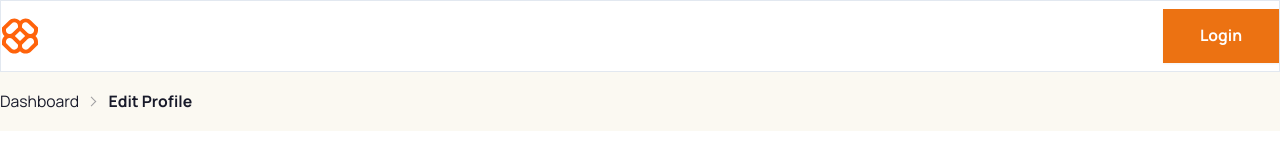
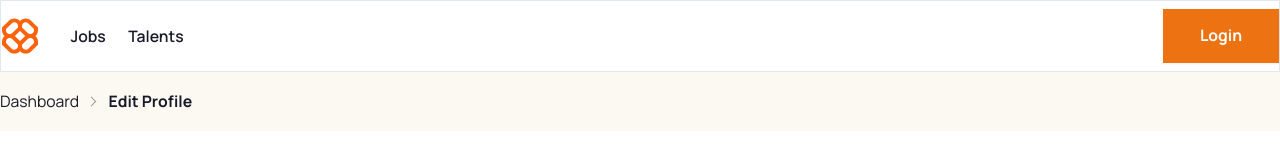
Before and after one commit to arjunkdot/cyb-hackathon, a Next.js app: page /dashboard/profile in a window 1280 px wide. Shown: the top 160 px of the page. Built offline with nearby package versions, Linux system fonts and the light colour scheme; no server answers; the database is empty.

Commit message:
fix: inifinite request issue

```diff
--- a/app/components/navigation/header.tsx
+++ b/app/components/navigation/header.tsx
@@ -30,7 +30,7 @@ function Header() {
       }
     }
     checkIfLoggedIn();
-  }, [getAllNotifications]);
+  }, []);
 
   const handleLogout = async (
     e: React.MouseEvent<HTMLAnchorElement, MouseEvent>
@@ -44,24 +44,30 @@ function Header() {
   };
   return (
     <div className="navbar bg-base-100 p-0 border border-b border-slate-200">
-      <div className="container">
-        <div className="flex-1">
+      <div className="container flex items-center justify-between">
+        <div className="flex items-center space-x-7">
           <Link
             href={`/`}
             className="btn btn-ghost text-xl px-0 duration-150 transition-linear hover:bg-transparent hover:scale-105">
             <Image src="/logo.svg" alt="logo" width={36} height={36} />
           </Link>
+          <ul className="flex items-center space-x-5">
+            <li className="text-sm font-semibold duration-150 linear hover:text-gray-600">
+              <Link href="/jobs">Jobs</Link>
+            </li>
+            <li className="text-sm font-semibold duration-150 linear hover:text-gray-600">
+              <Link href="/talents">Talents</Link>
+            </li>
+          </ul>
         </div>
 
-        <div className="flex  items-center gap-1">
-
+        <div className="flex items-center gap-1">
           {loggedInUser ? (
             <div className="dropdown dropdown-end">
               <div
                 tabIndex={0}
                 role="button"
-                className="btn btn-ghost btn-circle"
-              >
+                className="btn btn-ghost btn-circle">
                 <div className="indicator">
                   <MdOutlineNotifications className="text-xl" />
                   {notifcations && (
@@ -73,25 +79,21 @@ function Header() {
               </div>
               <div
                 tabIndex={0}
-
                 className="card card-compact dropdown-content bg-base-100 z-[1] mt-3 min-w-[200px] shadow">
                 {notifcations && <Notification notifications={notifcations} />}
-
               </div>
             </div>
           ) : null}
           {loggedInUser ? (
             <div className="dropdown dropdown-end">
-
               <button className="btn btn-sm btn-ghost text-xs font-semibold">
                 {loggedInUser.email}
               </button>
 
               <ul
                 tabIndex={0}
-                className="menu menu-sm dropdown-content bg-base-100 rounded-box z-[1] mt-3 w-52 p-2 shadow"
-              >
-                <li>
+                className="menu menu-sm dropdown-content bg-base-100 rounded-box z-[1] mt-3 w-52 p-2 shadow">
+                {/* <li>
                   <Link href="/talent/user" className="justify-between">
                     Profile
                     <span className="badge">New</span>
@@ -99,7 +101,7 @@ function Header() {
                 </li>
                 <li>
                   <Link href="/dashboard/profile">Settings</Link>
-                </li>
+                </li> */}
                 <li>
                   <a onClick={(e) => handleLogout(e)}>Logout</a>
                 </li>
@@ -108,9 +110,7 @@ function Header() {
           ) : (
             <Link
               href="/login"
-
               className="btn btn-primary text-white font-bold py-1 px-8">
-
               Login
             </Link>
           )}
--- a/app/dashboard/page.tsx
+++ b/app/dashboard/page.tsx
@@ -14,9 +14,7 @@ import { Database } from "@/types/supabase";
 export default function Dashboard() {
   const router = useRouter();
 
-  const [jobApplications, setJobApplications] = useState<
-    Database["public"]["Tables"]["job_applications"]["Row"][]
-  >([]);
+  const [jobApplications, setJobApplications] = useState<any[]>([]);
 
   const { userData } = useCheckProfileExists("/dashboard/onboarding");
 
@@ -46,7 +44,7 @@ export default function Dashboard() {
             )
           `
           )
-          .eq("user_id", (await supabase.auth.getUser()).data.user?.id);
+          .eq("user_id", (await supabase.auth.getUser()).data.user?.id!);
 
         if (error) {
           throw error;
@@ -117,7 +115,8 @@ export default function Dashboard() {
               </tr>
             </thead>
             <tbody>
-              {jobApplications.map((application) => (
+              {jobApplications.length > 0 ? (
+                jobApplications.map((application) => (
                   <tr key={application.id}>
                     <td>{application.addjob.title}</td>{" "}
                     <td>{application.addjob.company}</td>{" "}
@@ -151,7 +150,12 @@ export default function Dashboard() {
                       </details>
                     </td>
                   </tr>
-              ))}
+                ))
+              ) : (
+                <td className="text-gray-500 text-center" colSpan={6}>
+                  Nothing to show here.
+                </td>
+              )}
             </tbody>
           </table>
         </div>
--- a/app/dashboard/profile/page.tsx
+++ b/app/dashboard/profile/page.tsx
@@ -7,7 +7,7 @@ function Dashboard() {
   const [userData, setUserData] = useState({
     name: "",
     email: "",
-    description: "",
+    bio: "",
     experience: 0,
     payRange: 0,
     hours: 0,
@@ -22,7 +22,7 @@ function Dashboard() {
           const { data, error } = await supabase
             .from("talents")
             .select("*")
-            .eq("user_id", (await user).data.user?.id)
+            .eq("user_id", (await user).data.user?.id!)
             .single();
 
           if (error) {
@@ -33,7 +33,7 @@ function Dashboard() {
             setUserData({
               name: data.name || "",
               email: (await supabase.auth.getUser()).data.user?.email || "",
-              description: data.description || "",
+              bio: data.bio || "",
               experience: data.experience || 0,
               payRange: data.pay || 0,
               hours: data.hours_per_week || 0,
@@ -70,7 +70,7 @@ function Dashboard() {
             pay: userData.payRange,
             hours_per_week: userData.hours,
           })
-          .eq("user_id", (await user).data.user?.id);
+          .eq("user_id", (await user).data.user?.id!);
 
         if (error) {
           throw error;
@@ -189,7 +189,7 @@ function Dashboard() {
               className="textarea textarea-bordered h-24"
               placeholder="Type here"
               name="descrpiton"
-              value={userData.description}
+              defaultValue={userData.bio}
               onChange={handleInputChange}
             />
           </label>
```
Lines whose indentation alone changed are shown as unchanged.
